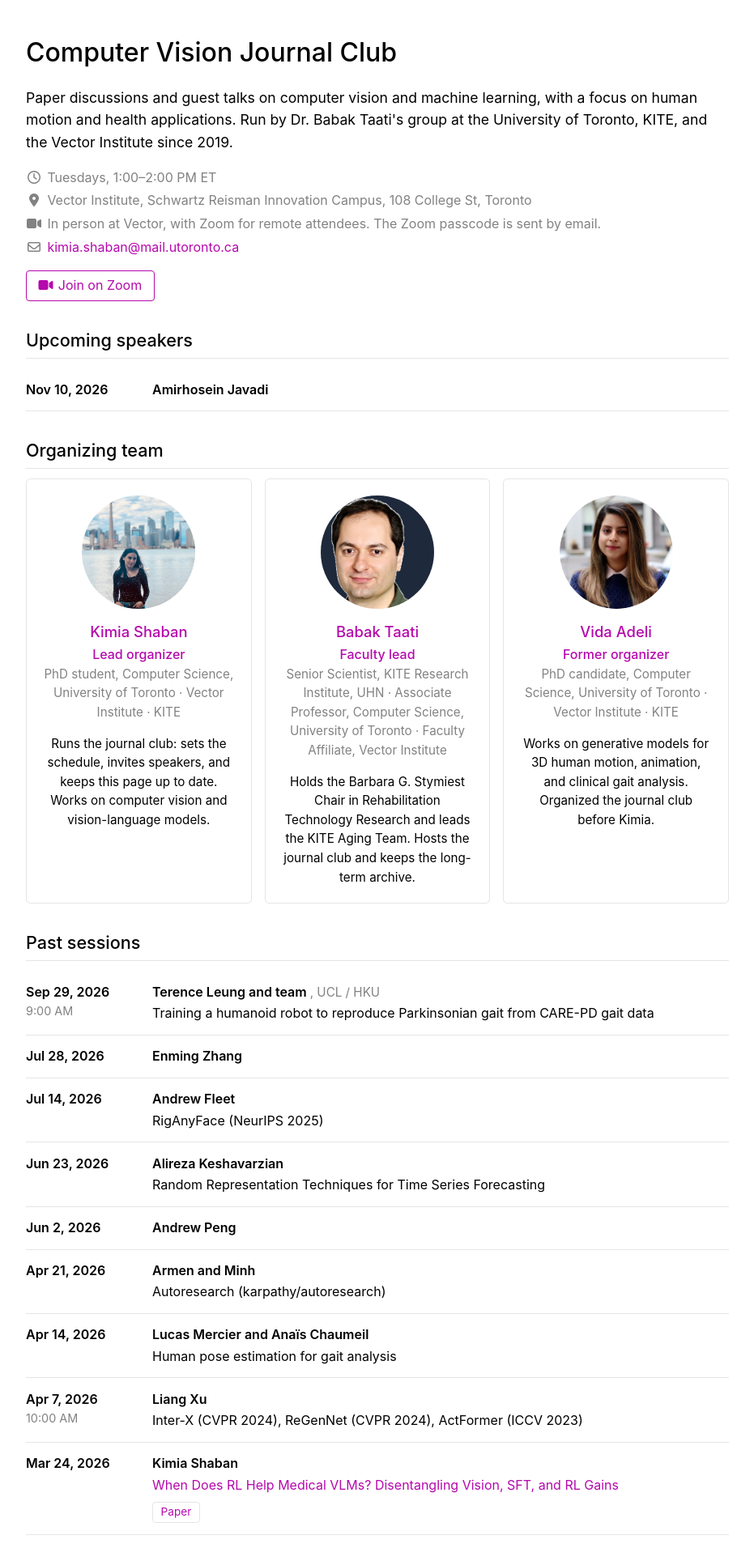
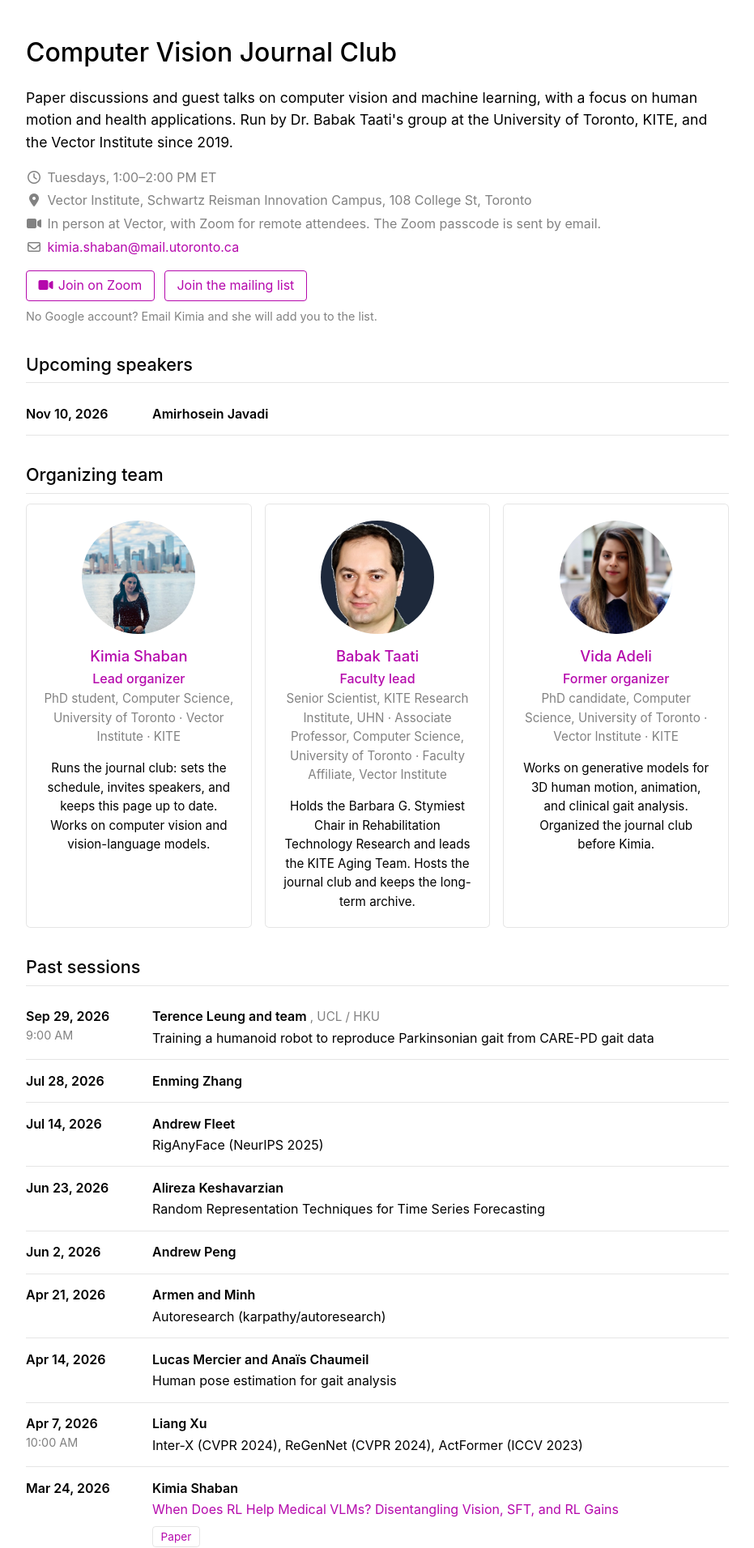
Before and after one commit to TaatiTeam/journal-club, a Jekyll site: the page built from index.html, in a window 1280 px wide. Shown: the top 1912 px of the page at 81% size, without its empty margins (174-1105 px from the left). Built offline with Jekyll 4.4.1, drawn with Linux system fonts in a browser that asks for light colours.

Commit message:
Mailing list button links to the Google Group
Adds a note under the buttons for people without a Google account.

Co-Authored-By: Claude Fable 5.1 <noreply@anthropic.com>

```diff
--- a/_data/journal_club.yml
+++ b/_data/journal_club.yml
@@ -32,8 +32,10 @@ meeting:
   # (or listserv) join link here once it exists, e.g.
   # https://groups.google.com/g/cv-journal-club. A calendar file with the
   # weekly slot and Zoom link is at assets/journal-club.ics for emails.
-  signup_url: ""
+  signup_url: https://groups.google.com/g/computer-vision-journal-club
   signup_label: Join the mailing list
+  # Short line shown under the buttons. Blank hides it.
+  signup_note: "No Google account? Email Kimia and she will add you to the list."
 
 # Link shown under "Past sessions" for the older history.
 archive_url: https://www.cs.toronto.edu/~taati/journalclub.html
--- a/assets/css/style.css
+++ b/assets/css/style.css
@@ -55,6 +55,7 @@ h3 { font-size: 1.15rem; font-weight: 500; }
 .jc-buttons .jc-btn { margin-right: 0.5rem; }
 .jc-buttons .jc-btn i { margin-right: 0.4rem; }
 .jc-archive { margin-top: 1rem; color: var(--text-light); }
+.jc-note { margin-top: -0.5rem; font-size: 0.9rem; color: var(--text-light); }
 .jc-empty { color: var(--text-light); font-style: italic; }
 
 .jc-session { display: flex; gap: 1.25rem; padding: 0.85rem 0; border-bottom: 1px solid var(--divider); }
--- a/index.html
+++ b/index.html
@@ -12,6 +12,7 @@ layout: default
 {% assign contact = m.contact | default: '' %}
 {% assign zoom_url = m.zoom_url | default: '' %}
 {% assign signup_url = m.signup_url | default: '' %}
+{% assign signup_note = m.signup_note | default: '' %}
 {% assign archive_url = jc.archive_url | default: '' %}
 
 <div class="journal-club">
@@ -36,6 +37,7 @@ layout: default
   {% if zoom_url != '' %}<a class="jc-btn" href="{{ zoom_url }}"><i class="fa-solid fa-video"></i>{{ m.zoom_label | default: 'Join on Zoom' }}</a>{% endif %}
   {% if signup_url != '' %}<a class="jc-btn" href="{{ signup_url }}">{{ m.signup_label | default: 'Join the mailing list' }}</a>{% endif %}
 </p>
+{% if signup_note != '' %}<p class="jc-note">{{ signup_note }}</p>{% endif %}
 {% endif %}
 
 <h2 id="upcoming">Upcoming speakers</h2>
```
